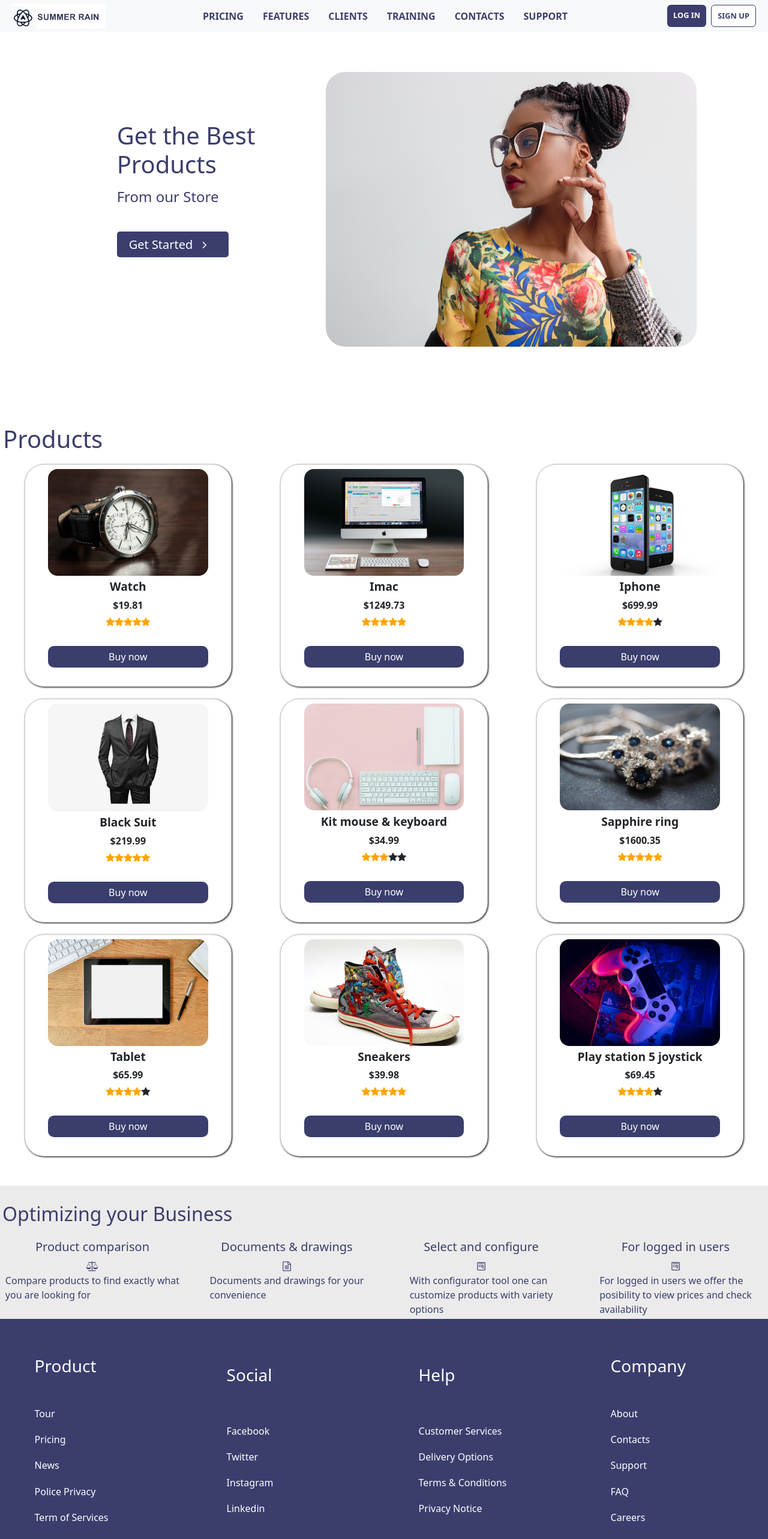
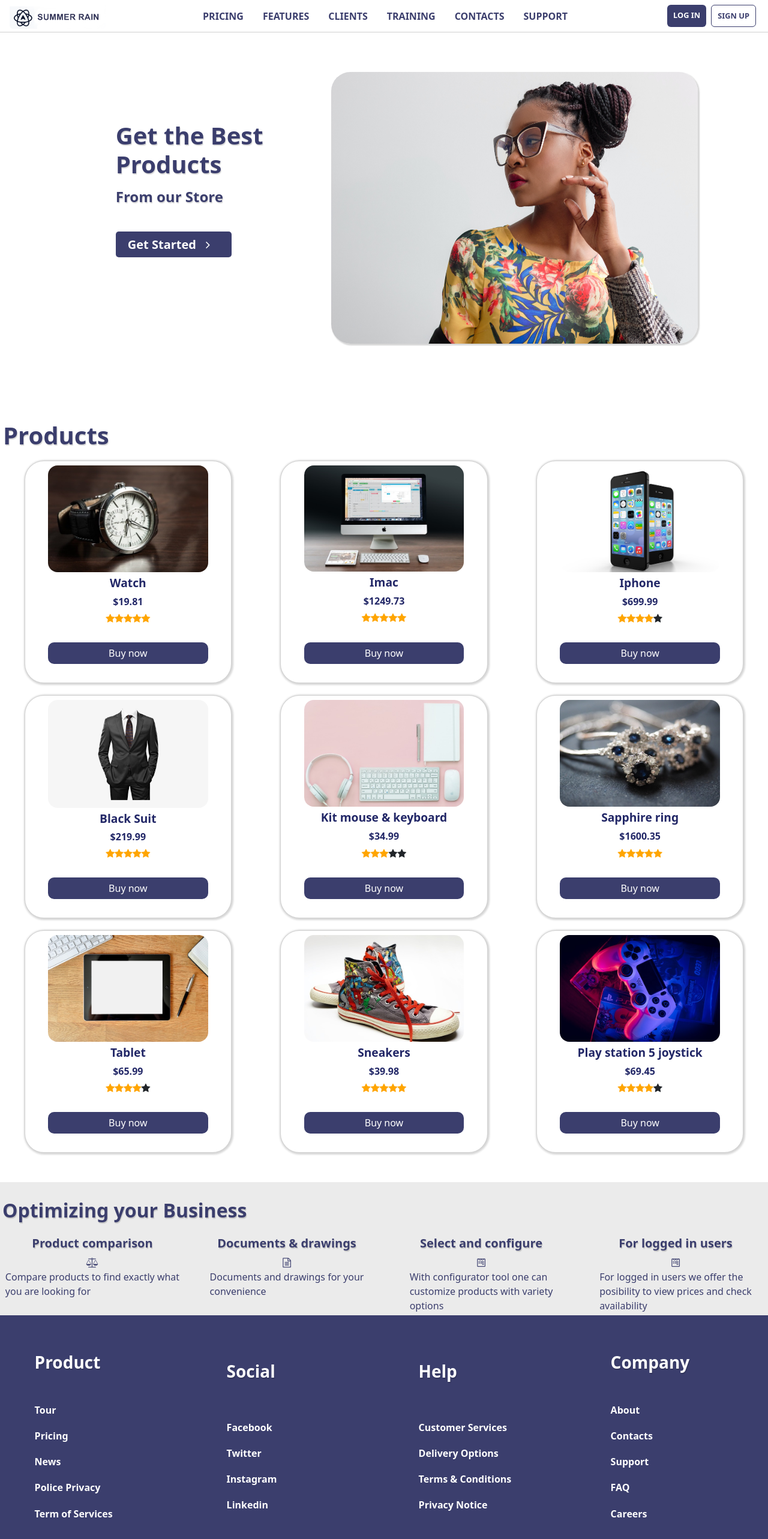
Before and after one commit to IuryOliveira567/SummerRain, a Vue app: page / in a window 1280 px wide. Shown: the top 2566 px of the page at 60% size. Built offline with nearby package versions, Linux system fonts and the light colour scheme.

Commit message:
style: new syle and color palette added

```diff
--- a/src/App.vue
+++ b/src/App.vue
@@ -1,7 +1,7 @@
 <template>
   <div>
     <div class="row mb-5">
-      <header class="col-12 fixed-top bg-light">
+      <header class="col-12 fixed-top">
         <NavBar/>
       </header>
     </div>
@@ -100,6 +100,10 @@
 }
 </script>
 
+<style lang="scss">
+  @import './assets/scss/globals.scss';
+</style>
+
 <style lang="scss" scoped>
-  @import './assets/scss/App.scss';
+  @import './assets/scss/App';
 </style>
--- a/src/assets/scss/App.scss
+++ b/src/assets/scss/App.scss
@@ -1,5 +1,11 @@
+
+@import "./resp/AppResp.scss";
+@import "./colors.scss";
+@import "./globals.scss";
+
 header {
-  font-weight: 600;
+  background-color: $light_1;
+  box-shadow: 1px 0px 1px 1px rgba(0, 0, 0, 0.16);
 }
 
 main {
@@ -20,7 +26,7 @@
 }
 
 .left-pane h1, h3 {
-  color: #3B3E6D;
+  color: $primary_1;
 }
 
 .left-pane h1 {
@@ -29,27 +35,28 @@
 
 .right-pane img {
   cursor: pointer;
+  box-shadow: 2px 2px 2px 1px rgba(0, 0, 0, 0.16);
 }
 
 .getStartedBtn {
-  background-color: #3B3E6D;
-  color: white;
+  background-color: $primary_1;
+  color: $light_1;
   text-decoration: none;
   padding: 8px 20px;
   border-radius: 5px;
 }
 
 .getStartedBtn:hover {
-  color:#3B3E6D;
-  background-color: white;
-  border: 1px solid #3B3E6D;
+  color:$primary_1;
+  background-color: $light_1;
+  border: 1px solid $primary_1;
   transition-duration: 0.3s;
 }
 
 .benefit-section {
   height: auto;
-  background-color: #EBEBEB;
-  color:#3B3E6D;
+  background-color: $light_2;
+  color:$primary_1;
 }
 
 .products {
@@ -58,12 +65,10 @@
 }
 
 .products h1 {
-  color:#3B3E6D;
+  color:$primary_1;
   margin-left: 5px;
 }
 
 .footer-pane {
   height: 60vh;
 }
-
-@import "./resp/AppResp.scss";
--- a/src/assets/scss/Footer.scss
+++ b/src/assets/scss/Footer.scss
@@ -1,5 +1,7 @@
+@import "./colors.scss";
+
 .footer {
-  background-color: #3B3E6D;
+  background-color: $primary_1;
   height: 55vh;
   display: flex;
   flex-direction: row;
@@ -8,7 +10,7 @@
 }
 
 h3 {
-  color: white;
+  color: $light_1;
   margin-bottom: 2rem;
 }
 
@@ -27,14 +29,14 @@
   padding: 0;
 }
 .footer div ul li a {
-  color: white;
+  color: $light_1;
   text-decoration: none;
   display: flex;
   padding-bottom: 1.2rem;
   justify-content: start;
 }
 .footer div ul li a:hover {
-  opacity: 0.7;
+  color: $light_3;
 }
 
 @import "./resp/FooterResp.scss";
--- a/src/assets/scss/NavBar.scss
+++ b/src/assets/scss/NavBar.scss
@@ -1,9 +1,13 @@
-.nav li a {
-  color: #3B3E6D;
-}
-.nav li a:hover {
-  opacity: 0.7;
-  color: #3B3E6D;
+@import "./colors.scss";
+@import "./mixins.scss";
+
+.nav {
+  li a {
+    color: $primary_1;
+  }
+  li a:hover {
+    color: $secondary_4;
+  }
 }
 
 .login, .signin {
@@ -11,25 +15,29 @@
   padding: 8px 10px;
 }
 
+.login:active, .signin:active {
+  @include activeButtons;
+}
+
 .login {
-  background-color: #3B3E6D;
-  color: white;
+  background-color: $primary_1;
+  color: $light_1;
 }
 
 .signin {
-  color: #3B3E6D;
-  background-color: white;
-  border: 1px solid #3B3E6D;
+  color: $primary_1;
+  background-color: $light_1;
+  border: 1px solid $primary_1;
 }
 
 .mobile-menu {
   display: none;
-  border: 1px solid #3B3E6D;
+  border: 1px solid $primary_1;
   border-radius: 3px;
   cursor: pointer;
 }
 .mobile-menu div {
-  background-color: #3B3E6D;
+  background-color: $primary_1;
   margin: 8px;
   width: 32px;
   height: 4px;
--- a/src/assets/scss/ProductCard.scss
+++ b/src/assets/scss/ProductCard.scss
@@ -1,3 +1,5 @@
+@import "./colors.scss";
+
 .card {
   width: 27%;
   display: flex;
@@ -6,11 +8,11 @@
   padding: 5px;
   margin: 10px;
   cursor: pointer;
-  box-shadow: 1px 1px 3px black;
+  box-shadow: 1px 1px 3px 2px rgba(0, 0, 0, 0.16);
 }
 
 .card:hover {
-  transform: scale(1.01);
+  transform: scale(1.005);
 }
 
 .card * {
@@ -21,6 +23,10 @@
   font-size: 1.2rem;
 }
 
+.name, .price {
+  color: $primary_4;
+}
+
 .buy-button {
   border-radius: 10px;
   padding: 6px;
@@ -28,8 +34,8 @@
 }
 
 .buy-button {
-  color: white;
-  background-color: #3A3E6D;
+  color: $light_1;
+  background-color: $primary_1;
   width: 80%;
 }
 
--- /dev/null
+++ b/src/assets/scss/colors.scss
@@ -0,0 +1,18 @@
+$primary_1: #3B3E6D;
+$primary_2: #32366c;
+$primary_3: #292d6b;
+$primary_4: #222767;
+
+$secondary_1: #424570;
+$secondary_2: #4d507a;
+$secondary_3: #54567d;
+$secondary_4: #7579ae;
+
+$light_1: #ffff;
+$light_2: #EBEBEB;
+$light_3: #acaaaa;
+
+$dark_1: #0D1721;
+$dark_2: #13212f;
+$dark_3: #192b3e;
+$dark_4: #1f364d;
--- /dev/null
+++ b/src/assets/scss/globals.scss
@@ -0,0 +1,8 @@
+h1, h2, h3, h4, h5 {
+  font-weight: 900;
+  text-shadow: 1px 2px 1px rgba(0, 0, 0, 0.16);
+}
+
+a {
+  font-weight: 600 !important;
+}
--- /dev/null
+++ b/src/assets/scss/mixins.scss
@@ -0,0 +1,4 @@
+@mixin activeButtons {
+  box-shadow: inset 1px 1px 1px 1px rgba(0, 0, 0, 0.16);
+  transform: scale(0.99);
+}
--- a/src/components/ProductCard.vue
+++ b/src/components/ProductCard.vue
@@ -2,7 +2,7 @@
   <div class="card rounded rounded-5">
     <slot></slot>
     <strong><span class="name">{{ name }}</span></strong>
-    <span><strong>${{ price }}</strong></span>
+    <span><strong class="price">${{ price }}</strong></span>
     <StarRating :stars="stars"/><br>
     <button class="buy-button">Buy now</button><br>
   </div>
```
